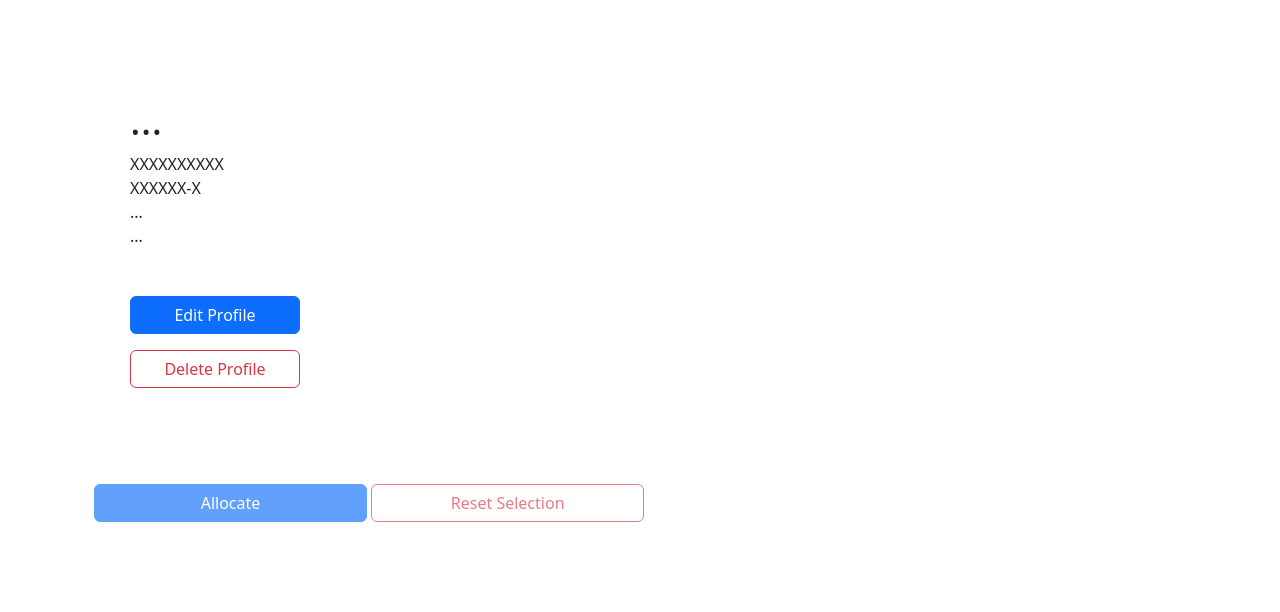
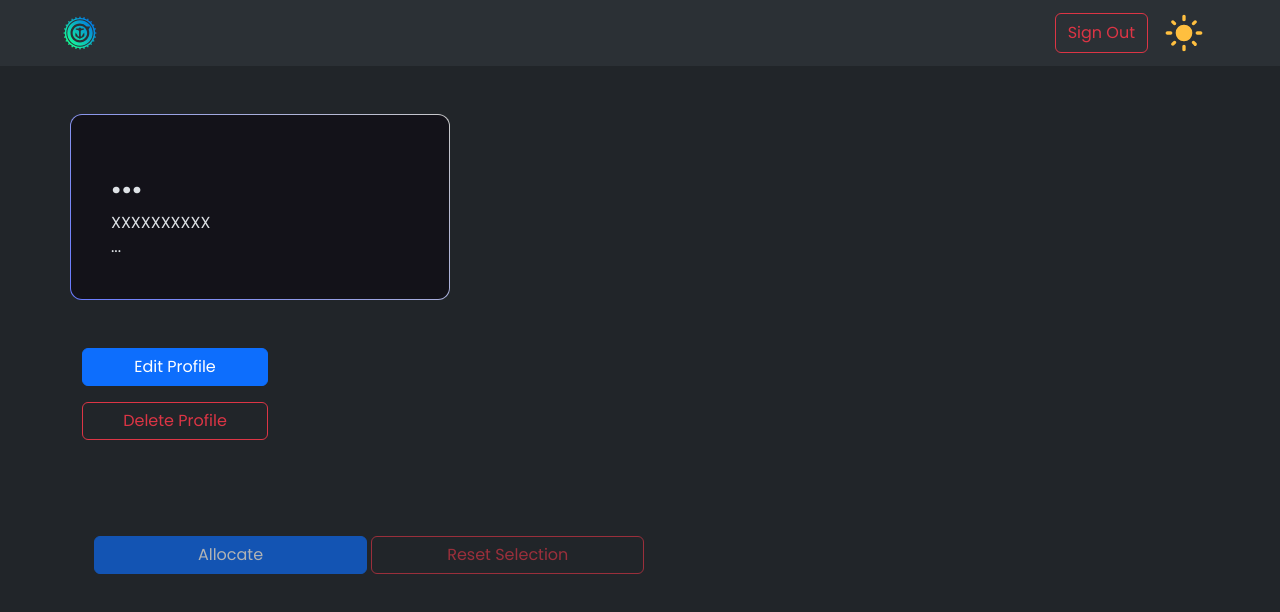
Before and after one commit to the-cat-cult/rms, a website: page public/pages/admin/tenant_page.html in a window 1280 px wide. Drawn offline with nearby package versions, Linux system fonts and the light colour scheme; no server answers.

Commit message:
Fixed the Tenant page on Admin Side and made changes to Add Tenant Page

```diff
--- a/public/pages/admin/tenant_page.html
+++ b/public/pages/admin/tenant_page.html
@@ -11,25 +11,36 @@
     <link href="https://fonts.googleapis.com/css2?family=Montserrat:wght@300;400;600&family=Poppins:wght@200;400;600;800&display=swap" rel="stylesheet">
     <script src="https://cdn.jsdelivr.net/npm/axios/dist/axios.min.js"></script>
 
-    <!-- Import css -->
-    <link rel="stylesheet" href="/pages/admin/tenant_page.css">
+    <!-- Favicon -->
+    <link rel="icon" href="/assets/icons/START Logo-01.svg" type="image/gif" sizes="16x16">
+
 
 </head>
 
-<body class="tenant_page" onload="getTenant()">
+<body class="tenant_page" onload="getTenant()" data-bs-theme="dark">
 
-    <header class="mb-5">
+    <header>
+        <nav class="navbar navbar-expand-lg bg-body-tertiary">
+            <div class="container-fluid">
+                <a class="navbar-brand mx-md-2 mx-lg-5 mx-sm-0" href="/">
+                    <img src="/assets/icons/START Logo-01.svg" alt="START Home" height="40">
+                </a>
+
+                <div class="d-flex mx-sm-0 mx-lg-5 mx-md-2">
+                    <button type="button" class="btn btn-outline-danger" onclick="sign_out()">Sign Out</button>
+                    <img src="/assets/icons/light-mode.svg" alt="Change to Light Mode" height="40" onclick="toggleTheme()" class="p-0 mx-3" id="theme-icon">
+                </div>
+            </div>
+        </nav>
     </header>
 
-    <div class="container" height="100%">
-        <div class="mt-5 mx-5">
+    <div class="container">
+        <div class="mt-5">
             <!-- Two columns, one containing tenant details and one containing an edit button and a delete profile button -->
             <div class="row">
-                <div class="col-8">
-                    <h1 class="tenant_name mt-5">...</h1>
+                <div class="col-4" id="person-card">
+                    <h1 class="tenant_name">...</h1>
                     <span class="phone_number">XXXXXXXXXX</span><br>
-                    <span class="personal_number">XXXXXX-X</span><br>
-                    <span class="rank">...</span><br>
                     <span class="allocation">...</span>
                 </div>
             </div>
@@ -82,8 +93,6 @@
                         console.log(response.data);
                         document.getElementsByClassName("tenant_name")[0].innerHTML = response.data.Tenant.name;
                         document.getElementsByClassName("phone_number")[0].innerHTML = response.data.Tenant.mobileNumber;
-                        document.getElementsByClassName("personal_number")[0].innerHTML = response.data.Tenant.pnum;
-                        document.getElementsByClassName("rank")[0].innerHTML = response.data.Tenant.rank;
                         document.getElementsByClassName("allocation")[0].innerHTML = "Allocated: " + response.data.Tenant.allocationStatus;
                         userId = response.data.Tenant._id
                         get_preferences(response.data.Tenant._id);
@@ -277,6 +286,66 @@
     <footer class="mt-5">
     </footer>
 
+    <style>
+        body {
+            font-family: 'Poppins', sans-serif;
+        }
+
+        h1,
+        h2,
+        h5 {
+            font-weight: 600;
+        }
+
+        #theme-icon:hover {
+            cursor: pointer;
+            animation: rotation 2s infinite linear;
+        }
+
+        @keyframes rotation {
+            from {
+                transform: rotate(0deg);
+            }
+            to {
+                transform: rotate(359deg);
+            }
+        }
+
+        #person-card {
+            padding: 40px;
+            border: 1px solid #0000;
+            border-radius: 12px;
+            background: linear-gradient(#131219, #131219) padding-box, linear-gradient( var(--angle), #c9c9c9, #687aff) border-box;
+            animation: 8s rotate linear infinite;
+        }
+
+        @keyframes rotate {
+            to {
+                --angle: 360deg;
+            }
+        }
+
+        @property --angle {
+            syntax: "<angle>";
+            initial-value: 0deg;
+            inherits: false;
+        }
+    </style>
+
+    <script>
+        function toggleTheme() {
+
+            var theme = document.getElementsByTagName("body")[0].getAttribute("data-bs-theme");
+            if (theme == "dark") {
+                document.getElementsByTagName("body")[0].setAttribute("data-bs-theme", "light");
+                document.getElementById("theme-icon").setAttribute("src", "/assets/icons/dark-mode.svg");
+            } else {
+                document.getElementsByTagName("body")[0].setAttribute("data-bs-theme", "dark");
+                document.getElementById("theme-icon").setAttribute("src", "/assets/icons/light-mode.svg");
+            }
+        }
+    </script>
+
 
     <!-- Include Bootstrap JS and jQuery -->
     <script src="https://code.jquery.com/jquery-3.5.1.slim.min.js"></script>
```
Also changed, not shown: public/pages/admin/add_tenant.html (+7 -19 lines), public/pages/admin/property_list.html (+13 -9 lines).
